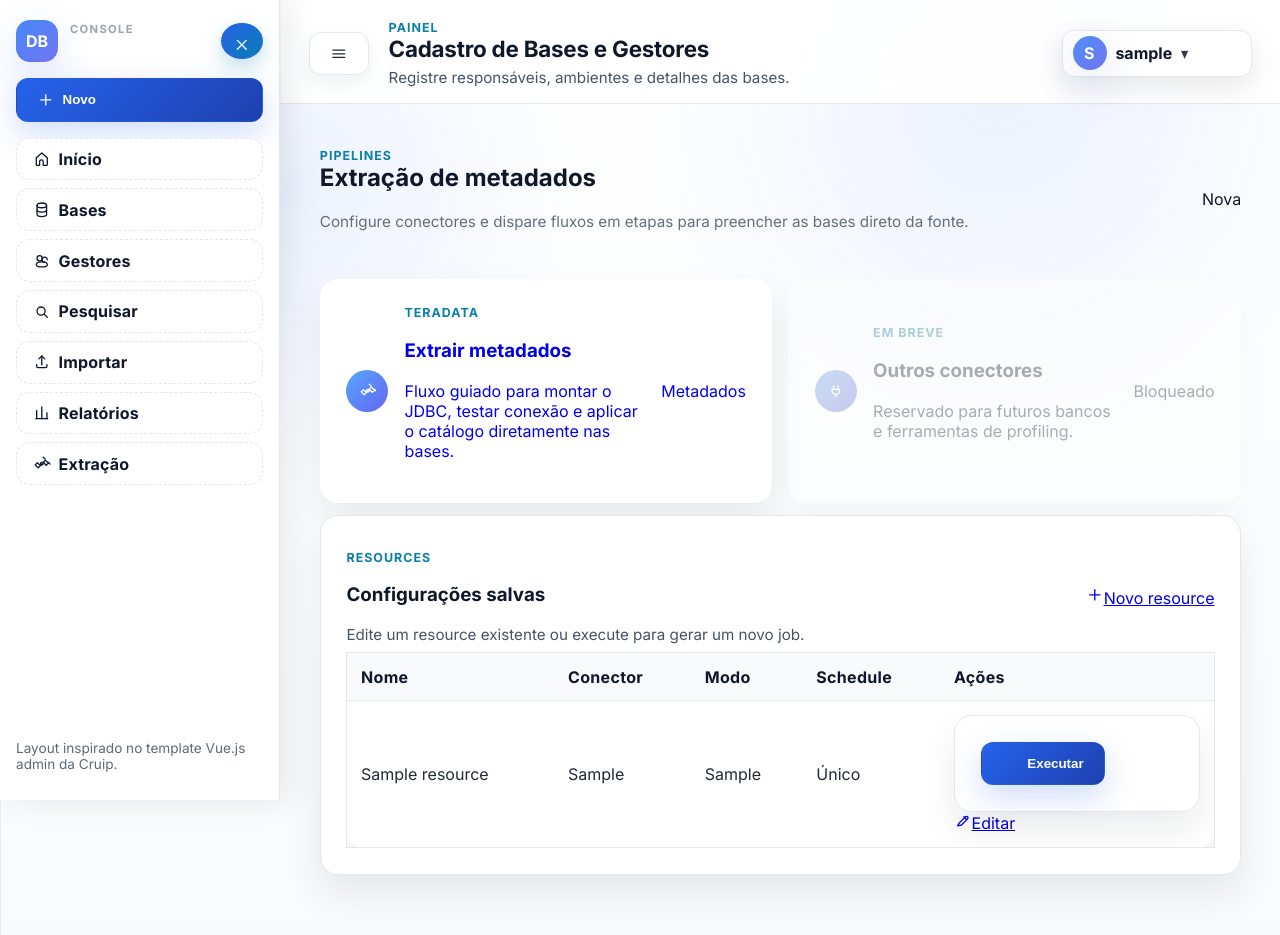
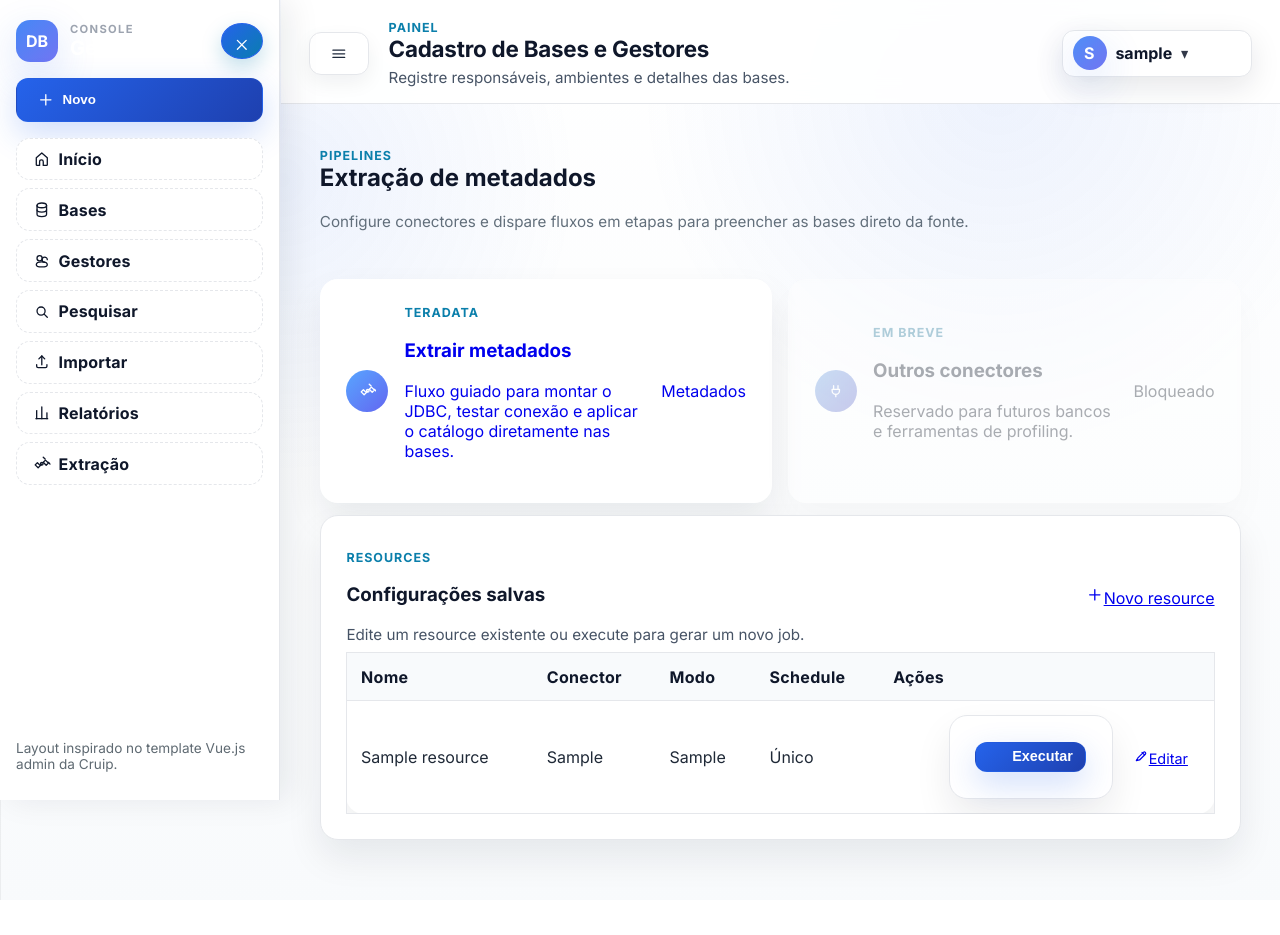
Before and after one commit to leandrojtv/Arquivos, a Flask app: page /extracao in a window 1280 px wide. After the commit the page ends 900 px from the top, so only its background shows below. Run offline with Flask 3, Linux system fonts and the light colour scheme; the visitor is signed in with stand-in values (Sample User, id 1); tables that the repository leaves empty hold one stand-in row (values such as "Sample post").

Commit message:
Refine job and extraction layouts

```diff
--- a/static/style.css
+++ b/static/style.css
@@ -1624,6 +1624,28 @@ table td.compact {
 }
 }
 
+.table-actions {
+  display: flex;
+  flex-wrap: wrap;
+  align-items: center;
+  justify-content: flex-end;
+  gap: 0.5rem;
+}
+
+.table-actions.compact .button,
+.table-actions.compact .btn,
+.actions-inline .button,
+.actions-inline .btn {
+  padding: 0.4rem 0.75rem;
+  font-size: 0.9rem;
+  line-height: 1.1;
+}
+
+.table-actions.compact svg.icon {
+  width: 1rem;
+  height: 1rem;
+}
+
 @media (max-width: 640px) {
   header h1 {
     font-size: 1.25rem;
--- a/templates/extract.html
+++ b/templates/extract.html
@@ -8,7 +8,6 @@
       <h2>Extração de metadados</h2>
       <p class="subtitle">Configure conectores e dispare fluxos em etapas para preencher as bases direto da fonte.</p>
     </div>
-    <div class="pill">Nova</div>
   </div>
   <div class="grid-two">
     <a class="card action-card" href="{{ url_for('extract_teradata') }}">
@@ -70,7 +69,7 @@
                 {% endif %}
               </td>
               <td class="text-right">
-                <div class="table-actions">
+                <div class="table-actions compact">
                   <form method="post" action="{{ url_for('run_resource', resource_id=res['id']) }}" class="inline">
                     <button type="submit" class="btn ghost"><svg class="icon"><use href="#icon-play"></use></svg><span>Executar</span></button>
                   </form>
```
Also changed, not shown: templates/jobs_table.html (+11 -6 lines). Lines whose indentation alone changed are shown as unchanged.
